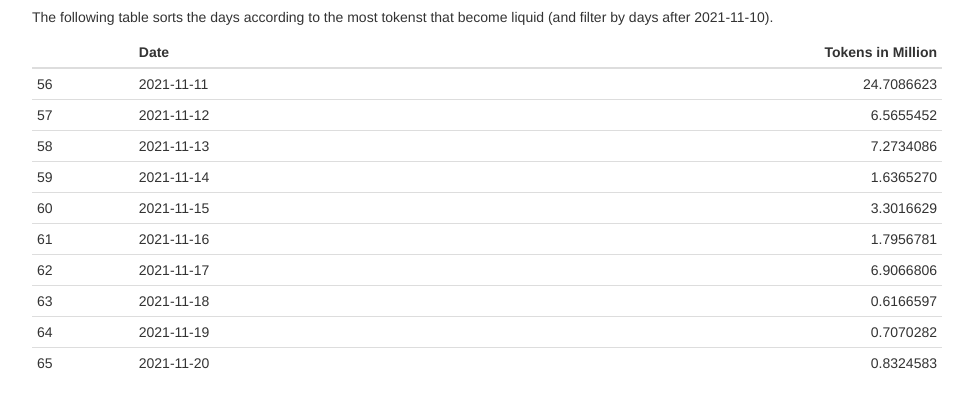
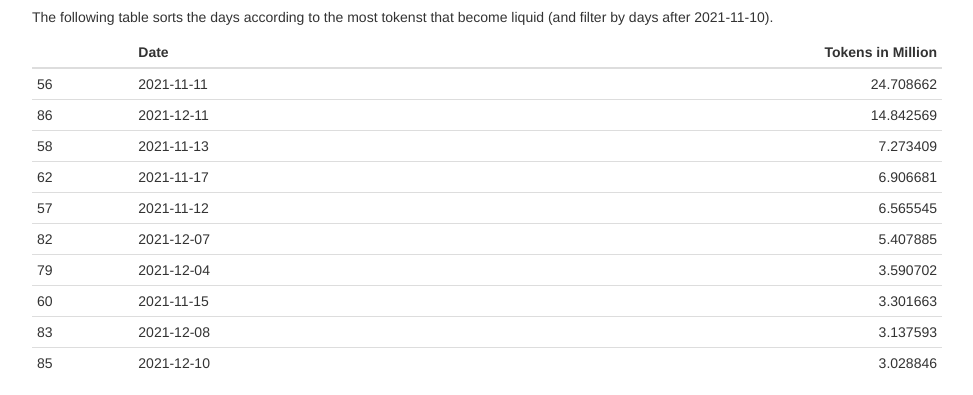
Before and after one commit to jonasW3F/bond_analysis_hosted, a plain HTML site: page index.html in a window 1280 px wide. Shown: the part 837-1232 px from the top of the page, without its empty margins (153-1126 px from the left). Drawn offline with nearby package versions, Linux system fonts and the light colour scheme; some packages are replaced by stand-ins of ours.

Commit message:
upadated

```diff
--- a/index.html
+++ b/index.html
@@ -187,52 +187,52 @@ pre code {
 <tr class="odd">
 <td align="left">56</td>
 <td align="left">2021-11-11</td>
-<td align="right">24.7086623</td>
+<td align="right">24.708662</td>
 </tr>
 <tr class="even">
-<td align="left">57</td>
-<td align="left">2021-11-12</td>
-<td align="right">6.5655452</td>
+<td align="left">86</td>
+<td align="left">2021-12-11</td>
+<td align="right">14.842569</td>
 </tr>
 <tr class="odd">
 <td align="left">58</td>
 <td align="left">2021-11-13</td>
-<td align="right">7.2734086</td>
+<td align="right">7.273409</td>
 </tr>
 <tr class="even">
-<td align="left">59</td>
-<td align="left">2021-11-14</td>
-<td align="right">1.6365270</td>
+<td align="left">62</td>
+<td align="left">2021-11-17</td>
+<td align="right">6.906681</td>
 </tr>
 <tr class="odd">
+<td align="left">57</td>
+<td align="left">2021-11-12</td>
+<td align="right">6.565545</td>
+</tr>
+<tr class="even">
+<td align="left">82</td>
+<td align="left">2021-12-07</td>
+<td align="right">5.407885</td>
+</tr>
+<tr class="odd">
+<td align="left">79</td>
+<td align="left">2021-12-04</td>
+<td align="right">3.590702</td>
+</tr>
+<tr class="even">
 <td align="left">60</td>
 <td align="left">2021-11-15</td>
-<td align="right">3.3016629</td>
+<td align="right">3.301663</td>
+</tr>
+<tr class="odd">
+<td align="left">83</td>
+<td align="left">2021-12-08</td>
+<td align="right">3.137593</td>
 </tr>
 <tr class="even">
-<td align="left">61</td>
-<td align="left">2021-11-16</td>
-<td align="right">1.7956781</td>
-</tr>
-<tr class="odd">
-<td align="left">62</td>
-<td align="left">2021-11-17</td>
-<td align="right">6.9066806</td>
-</tr>
-<tr class="even">
-<td align="left">63</td>
-<td align="left">2021-11-18</td>
-<td align="right">0.6166597</td>
-</tr>
-<tr class="odd">
-<td align="left">64</td>
-<td align="left">2021-11-19</td>
-<td align="right">0.7070282</td>
-</tr>
-<tr class="even">
-<td align="left">65</td>
-<td align="left">2021-11-20</td>
-<td align="right">0.8324583</td>
+<td align="left">85</td>
+<td align="left">2021-12-10</td>
+<td align="right">3.028846</td>
 </tr>
 </tbody>
 </table>
```
